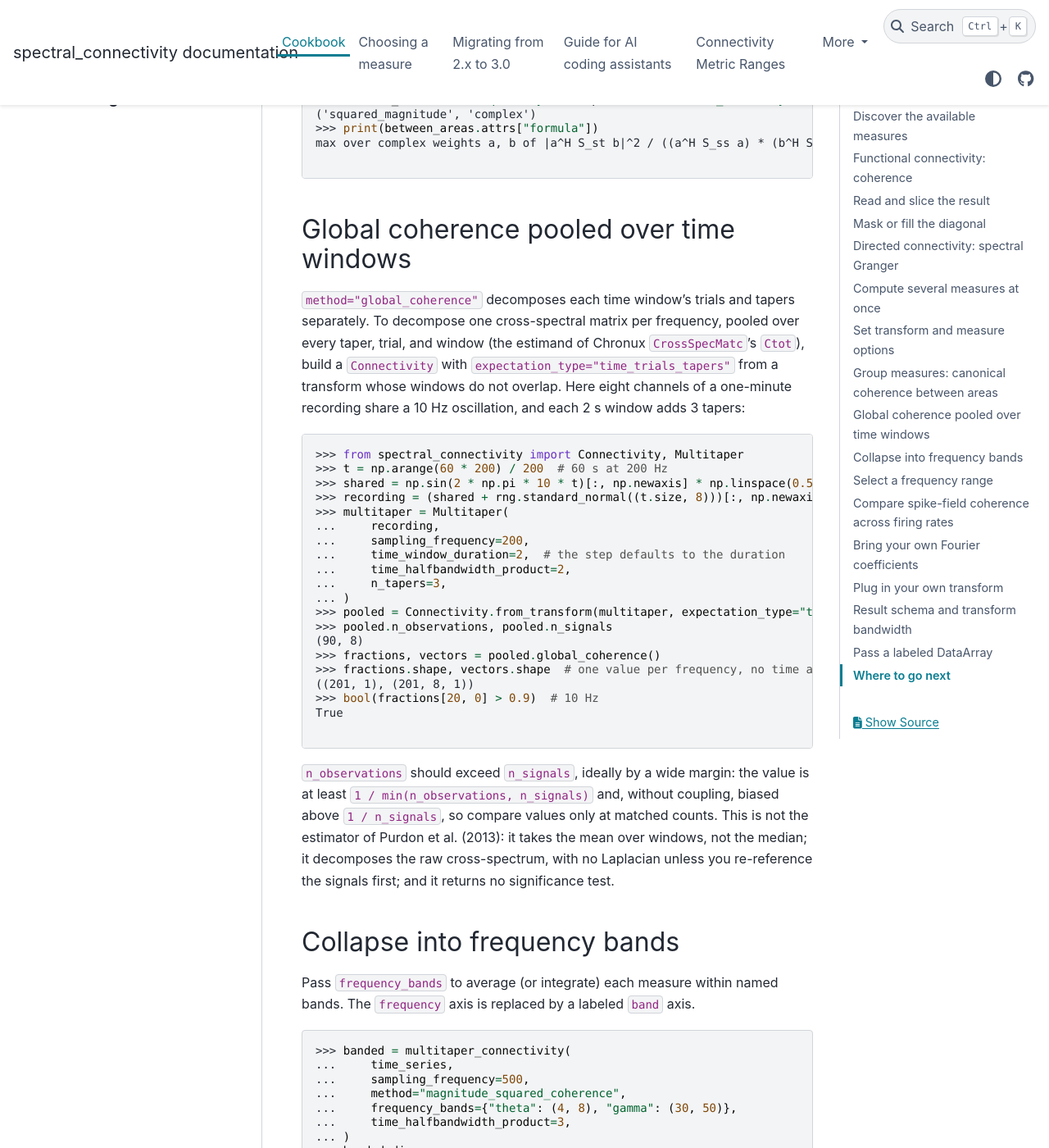
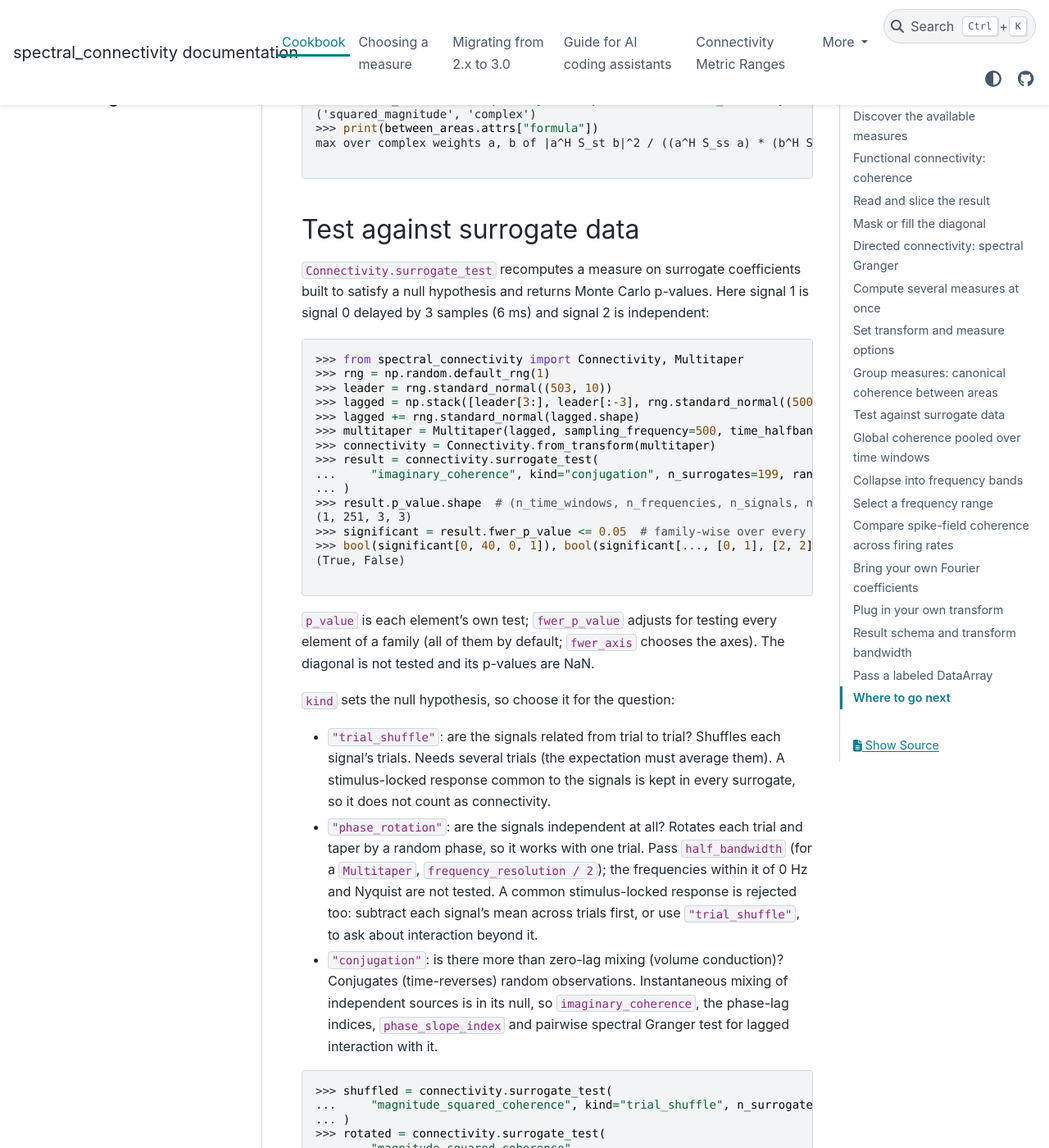
Before and after one commit to Eden-Kramer-Lab/spectral_connectivity, a Sphinx documentation site: the page built from docs/cookbook.md, in a window 1280 px wide and 1400 px high, scrolled down 7409 px. Shown: the whole window at 82% size. Built offline with Sphinx 7.4.7 and the PyData theme 0.15.4, drawn with Linux system fonts in a browser that asks for light colours; pages that are not in the unit, such as notebooks, are missing from menus; the version number could not be read and is left out; some of the changed text lies outside the part shown.

Commit message:
Document surrogate_test in the README, cookbook and changelog
Co-Authored-By: Claude Opus 5.5 <noreply@anthropic.com>

````diff
--- a/docs/cookbook.md
+++ b/docs/cookbook.md
@@ -352,6 +352,72 @@ say so:
 ('squared_magnitude', 'complex')
 >>> print(between_areas.attrs["formula"])
 max over complex weights a, b of |a^H S_st b|^2 / ((a^H S_ss a) * (b^H S_tt b)), with S_st the cross-spectral matrix from the source group's signals to the target group's
+
+```
+
+## Test against surrogate data
+
+`Connectivity.surrogate_test` recomputes a measure on surrogate coefficients
+built to satisfy a null hypothesis and returns Monte Carlo p-values. Here
+signal 1 is signal 0 delayed by 3 samples (6 ms) and signal 2 is independent:
+
+```python
+>>> from spectral_connectivity import Connectivity, Multitaper
+>>> rng = np.random.default_rng(1)
+>>> leader = rng.standard_normal((503, 10))
+>>> lagged = np.stack([leader[3:], leader[:-3], rng.standard_normal((500, 10))], axis=-1)
+>>> lagged += rng.standard_normal(lagged.shape)
+>>> multitaper = Multitaper(lagged, sampling_frequency=500, time_halfbandwidth_product=2)
+>>> connectivity = Connectivity.from_transform(multitaper)
+>>> result = connectivity.surrogate_test(
+...     "imaginary_coherence", kind="conjugation", n_surrogates=199, random_state=0
+... )
+>>> result.p_value.shape  # (n_time_windows, n_frequencies, n_signals, n_signals)
+(1, 251, 3, 3)
+>>> significant = result.fwer_p_value <= 0.05  # family-wise over every frequency and pair
+>>> bool(significant[0, 40, 0, 1]), bool(significant[..., [0, 1], [2, 2]].any())
+(True, False)
+
+```
+
+`p_value` is each element's own test; `fwer_p_value` adjusts for testing every
+element of a family (all of them by default; `fwer_axis` chooses the axes).
+The diagonal is not tested and its p-values are NaN.
+
+`kind` sets the null hypothesis, so choose it for the question:
+
+- `"trial_shuffle"`: are the signals related from trial to trial? Shuffles each
+  signal's trials. Needs several trials (the expectation must average them).
+  A stimulus-locked response common to the signals is kept in every surrogate,
+  so it does not count as connectivity.
+- `"phase_rotation"`: are the signals independent at all? Rotates each trial
+  and taper by a random phase, so it works with one trial. Pass
+  `half_bandwidth` (for a `Multitaper`, `frequency_resolution / 2`); the
+  frequencies within it of 0 Hz and Nyquist are not tested. A common
+  stimulus-locked response is rejected too: subtract each signal's mean
+  across trials first, or use `"trial_shuffle"`, to ask about interaction
+  beyond it.
+- `"conjugation"`: is there more than zero-lag mixing (volume conduction)?
+  Conjugates (time-reverses) random observations. Instantaneous mixing of
+  independent sources is in its null, so `imaginary_coherence`, the
+  phase-lag indices, `phase_slope_index` and pairwise spectral Granger test
+  for lagged interaction with it.
+
+```python
+>>> shuffled = connectivity.surrogate_test(
+...     "magnitude_squared_coherence", kind="trial_shuffle", n_surrogates=199, random_state=0
+... )
+>>> rotated = connectivity.surrogate_test(
+...     "magnitude_squared_coherence",
+...     kind="phase_rotation",
+...     half_bandwidth=multitaper.frequency_resolution / 2,
+...     n_surrogates=199,
+...     random_state=0,
+... )
+>>> bool(np.isnan(rotated.p_value[0, :2, 0, 1]).all())  # 0 and 1 Hz: within 2 Hz of 0 Hz
+True
+>>> bool((shuffled.fwer_p_value[0, 40, 0, 1] <= 0.05) and (rotated.fwer_p_value[0, 40, 0, 1] <= 0.05))
+True
 
 ```
 
````
Also changed, not shown: CHANGELOG.md (+15 -0 lines), README.md (+7 -0 lines).
